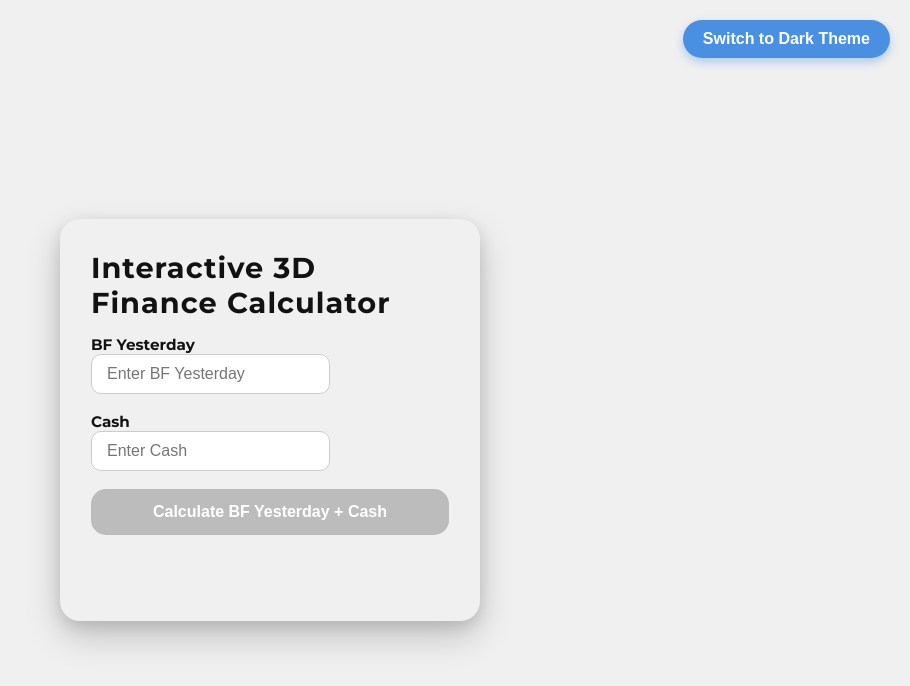
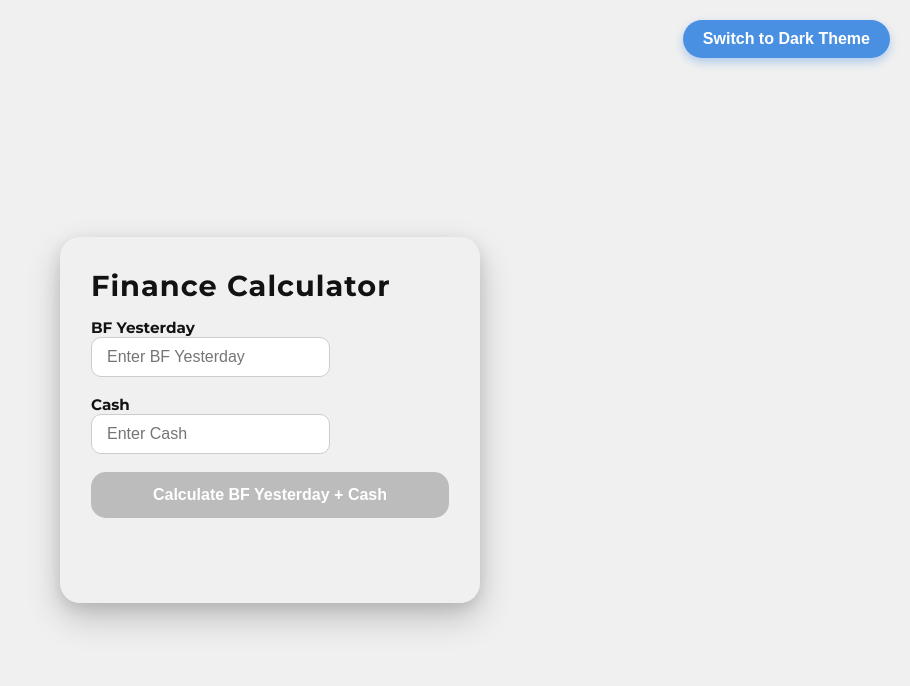
Before and after one commit to Harshil0207/Calculation-Page, a plain HTML site: page index.html in a window 1280 px wide. Shown: the whole page, without its empty margins (370-1280 px from the left). Drawn offline with Linux system fonts and the light colour scheme.

Commit message:
Update index.html

```diff
--- a/index.html
+++ b/index.html
@@ -10,7 +10,7 @@
     <button class="theme-toggle" aria-label="Toggle theme">Switch to Dark Theme</button>
 <div class="container">
   <div class="card" id="card">
-    <h1>Interactive 3D Finance Calculator</h1>
+    <h1>Finance Calculator</h1>
     <form id="financeForm" autocomplete="off" novalidate>
       <div>
         <label for="bfYesterday">BF Yesterday</label><br />
```
